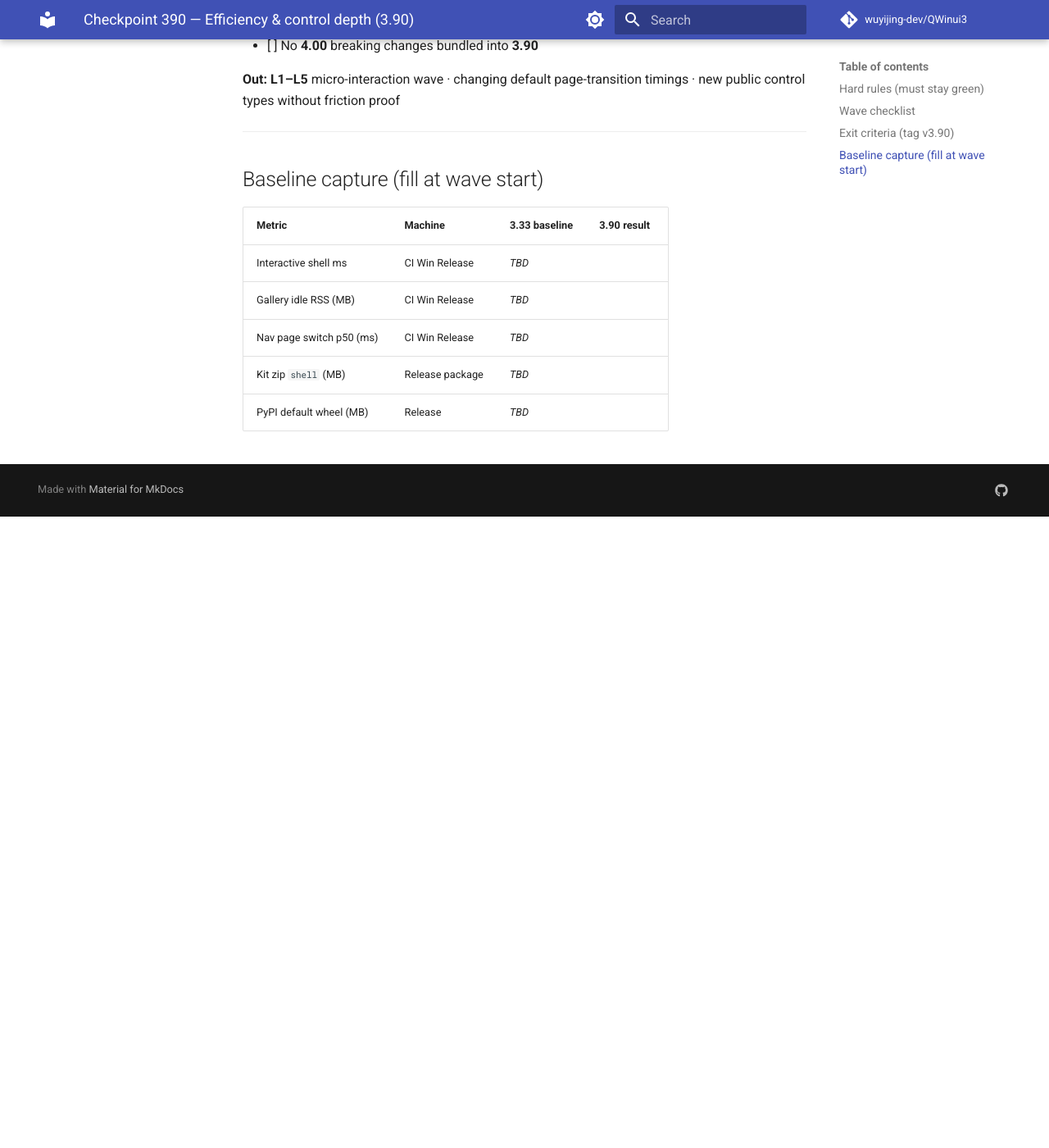
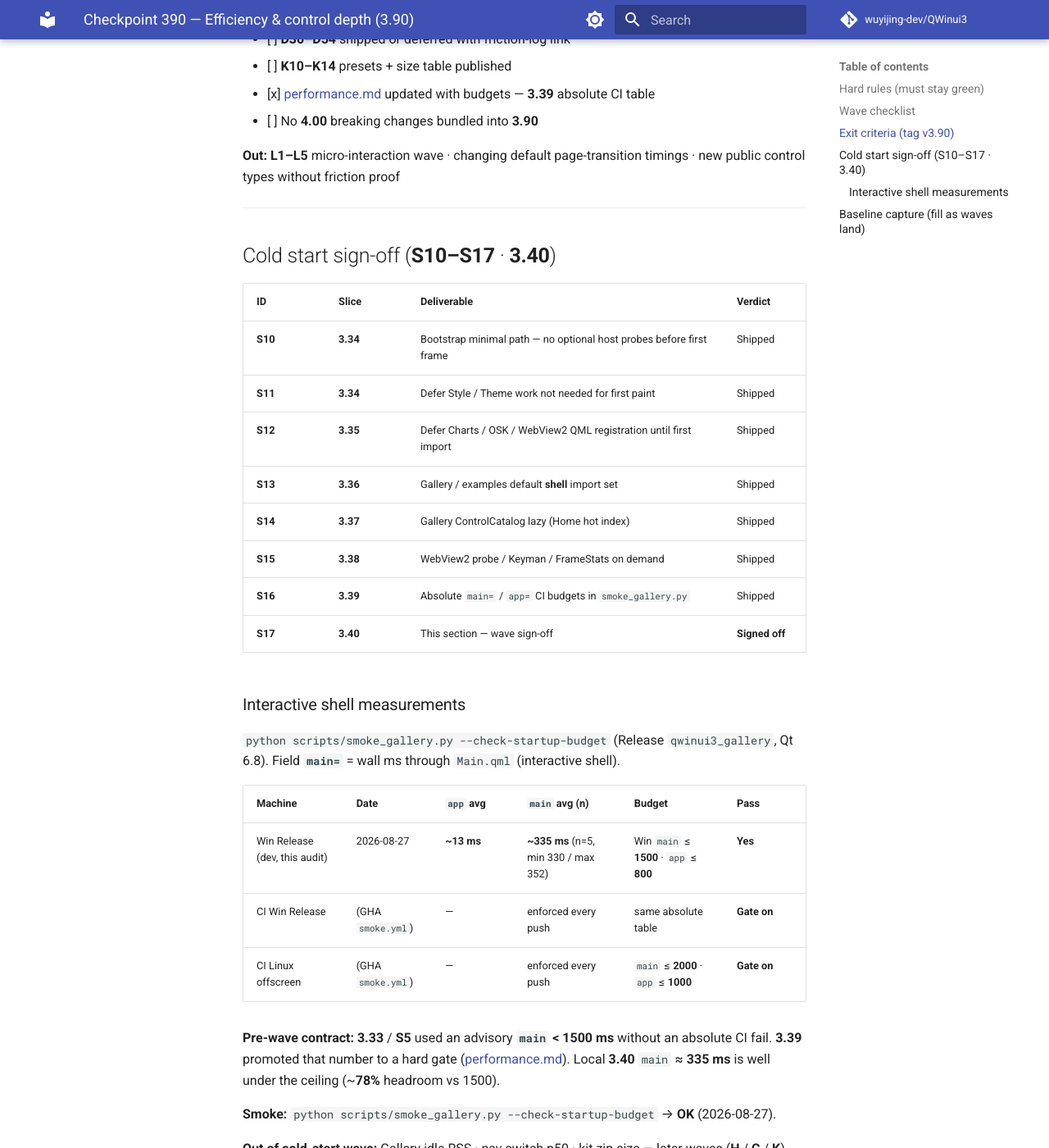
Before and after one commit to wuyijing-dev/QWinui3, an MkDocs documentation site: the page built from docs/checkpoint-390.md, in a window 1280 px wide and 1400 px high, scrolled down 1518 px. Shown: the whole window at 82% size. Built offline with MkDocs 1.6.1 and Material for MkDocs 9.7.7, drawn with Linux system fonts in a browser that asks for light colours; comment, search, counter and statistics services are not loaded; before the commit the page ends 2148 px from its top, so only the background shows below that; some of the changed text lies outside the part shown.

Commit message:
Ship 3.40 cold-start wave sign-off (S17).
Record S10–S17 in checkpoint-390 with Win Release main≈335ms vs the 1500ms CI gate.

```diff
--- a/CMakeLists.txt
+++ b/CMakeLists.txt
@@ -17,7 +17,7 @@ set(CMAKE_EXPORT_COMPILE_COMMANDS ON)
 
 # Product version is X.YY (two-digit minor), e.g. 1.00, 1.01, 1.10.
 # Git tags / packages use v${QWINUI3_VERSION}. CMake needs major.minor.patch.
-set(QWINUI3_VERSION "3.39")
+set(QWINUI3_VERSION "3.40")
 if(NOT QWINUI3_VERSION MATCHES "^[0-9]+\\.[0-9][0-9]$")
     message(FATAL_ERROR "QWINUI3_VERSION must be X.YY (two-digit minor), got '${QWINUI3_VERSION}'")
 endif()
--- a/docs/checkpoint-390.md
+++ b/docs/checkpoint-390.md
@@ -6,6 +6,8 @@
 **Roadmap:** [ROADMAP.md](../ROADMAP.md#efficiency--control-depth-tranche-10-334--400)
 
 **Prerequisite for:** [checkpoint-400](checkpoint-400.md) (**4.00**)
+
+**Cold start wave:** **green** — signed off **2026-08-27** at **`QWINUI3_VERSION` 3.40** (**S10–S17**). Memory / runtime / depth / package rows remain open until their waves land.
 
 ---
 
@@ -24,7 +26,7 @@
 
 | Wave | Slices | IDs | Status |
 |------|--------|-----|--------|
-| Cold start | **3.34…3.40** | **S10–S17** | **3.34–3.39** shipped · rest Planned |
+| Cold start | **3.34…3.40** | **S10–S17** | **Shipped** — see [Cold start sign-off](#cold-start-sign-off-s10s17--340) |
 | Memory | **3.41…3.48** | **H10–H17** | Planned |
 | Silent runtime | **3.49…3.55** | **C20–C26** | Planned |
 | Control depth | **3.56…3.72** | **D30–D54** | Planned |
@@ -35,24 +37,56 @@
 
 ## Exit criteria (tag `v3.90`)
 
-- [ ] Startup budget met on CI Win Release (`--startup-log`)
+- [x] Startup budget met on CI Win Release (`--startup-log` / smoke `main=`) — **3.39 S16** gate + **3.40** sign-off below
 - [ ] Working-set / RSS table filled; Gallery idle RSS ↓ vs **3.33** baseline
 - [ ] Switch p50 **≤** baseline
 - [ ] **D30–D54** shipped or deferred with friction-log link
 - [ ] **K10–K14** presets + size table published
-- [ ] [performance.md](performance.md) updated with budgets
+- [x] [performance.md](performance.md) updated with budgets — **3.39** absolute CI table
 - [ ] No **4.00** breaking changes bundled into **3.90**
 
 **Out:** **L1–L5** micro-interaction wave · changing default page-transition timings · new public control types without friction proof
 
 ---
 
-## Baseline capture (fill at wave start)
+## Cold start sign-off (**S10–S17** · **3.40**)
 
-| Metric | Machine | **3.33** baseline | **3.90** result |
-|--------|---------|-------------------|-----------------|
-| Interactive shell ms | CI Win Release | _TBD_ | |
-| Gallery idle RSS (MB) | CI Win Release | _TBD_ | |
-| Nav page switch p50 (ms) | CI Win Release | _TBD_ | |
-| Kit zip `shell` (MB) | Release package | _TBD_ | |
-| PyPI default wheel (MB) | Release | _TBD_ | |
+| ID | Slice | Deliverable | Verdict |
+|----|-------|-------------|---------|
+| **S10** | **3.34** | Bootstrap minimal path — no optional host probes before first frame | Shipped |
+| **S11** | **3.34** | Defer Style / Theme work not needed for first paint | Shipped |
+| **S12** | **3.35** | Defer Charts / OSK / WebView2 QML registration until first import | Shipped |
+| **S13** | **3.36** | Gallery / examples default **shell** import set | Shipped |
+| **S14** | **3.37** | Gallery ControlCatalog lazy (Home hot index) | Shipped |
+| **S15** | **3.38** | WebView2 probe / Keyman / FrameStats on demand | Shipped |
+| **S16** | **3.39** | Absolute `main=` / `app=` CI budgets in `smoke_gallery.py` | Shipped |
+| **S17** | **3.40** | This section — wave sign-off | **Signed off** |
+
+### Interactive shell measurements
+
+`python scripts/smoke_gallery.py --check-startup-budget` (Release `qwinui3_gallery`, Qt 6.8). Field **`main=`** = wall ms through `Main.qml` (interactive shell).
+
+| Machine | Date | `app` avg | `main` avg (n) | Budget | Pass |
+|---------|------|-----------|----------------|--------|------|
+| Win Release (dev, this audit) | 2026-08-27 | **~13 ms** | **~335 ms** (n=5, min 330 / max 352) | Win `main` ≤ **1500** · `app` ≤ **800** | **Yes** |
+| CI Win Release | (GHA `smoke.yml`) | — | enforced every push | same absolute table | **Gate on** |
+| CI Linux offscreen | (GHA `smoke.yml`) | — | enforced every push | `main` ≤ **2000** · `app` ≤ **1000** | **Gate on** |
+
+**Pre-wave contract:** **3.33** / **S5** used an advisory **`main` &lt; 1500 ms** without an absolute CI fail. **3.39** promoted that number to a hard gate ([performance.md](performance.md#ci-absolute-budgets-339-s16)). Local **3.40** `main` ≈ **335 ms** is well under the ceiling (~**78%** headroom vs 1500).
+
+**Smoke:** `python scripts/smoke_gallery.py --check-startup-budget` → **OK** (2026-08-27).
+
+**Out of cold-start wave:** Gallery idle RSS · nav switch p50 · kit zip size — later waves (**H** / **C** / **K**).
+
+---
+
+## Baseline capture (fill as waves land)
+
+| Metric | Machine | **3.33** / pre-wave | **3.40** cold start | **3.90** result |
+|--------|---------|---------------------|---------------------|-----------------|
+| Interactive shell ms (`main=`) | Win Release (dev) | advisory &lt; 1500 (no CI fail) | **~335** (n=5) | |
+| Interactive shell ms | CI Win Release | advisory &lt; 1500 | **≤ 1500** absolute gate (**S16**) | |
+| Gallery idle RSS (MB) | CI Win Release | _TBD_ | — | |
+| Nav page switch p50 (ms) | CI Win Release | _TBD_ | — | |
+| Kit zip `shell` (MB) | Release package | _TBD_ | — | |
+| PyPI default wheel (MB) | Release | _TBD_ | — | |
```
Also changed, not shown: ROADMAP.md (+4 -4 lines), docs/performance.md (+1 -1 lines), docs/roadmap.md (+2 -2 lines), docs/upgrade-notes.md (+17 -0 lines).
